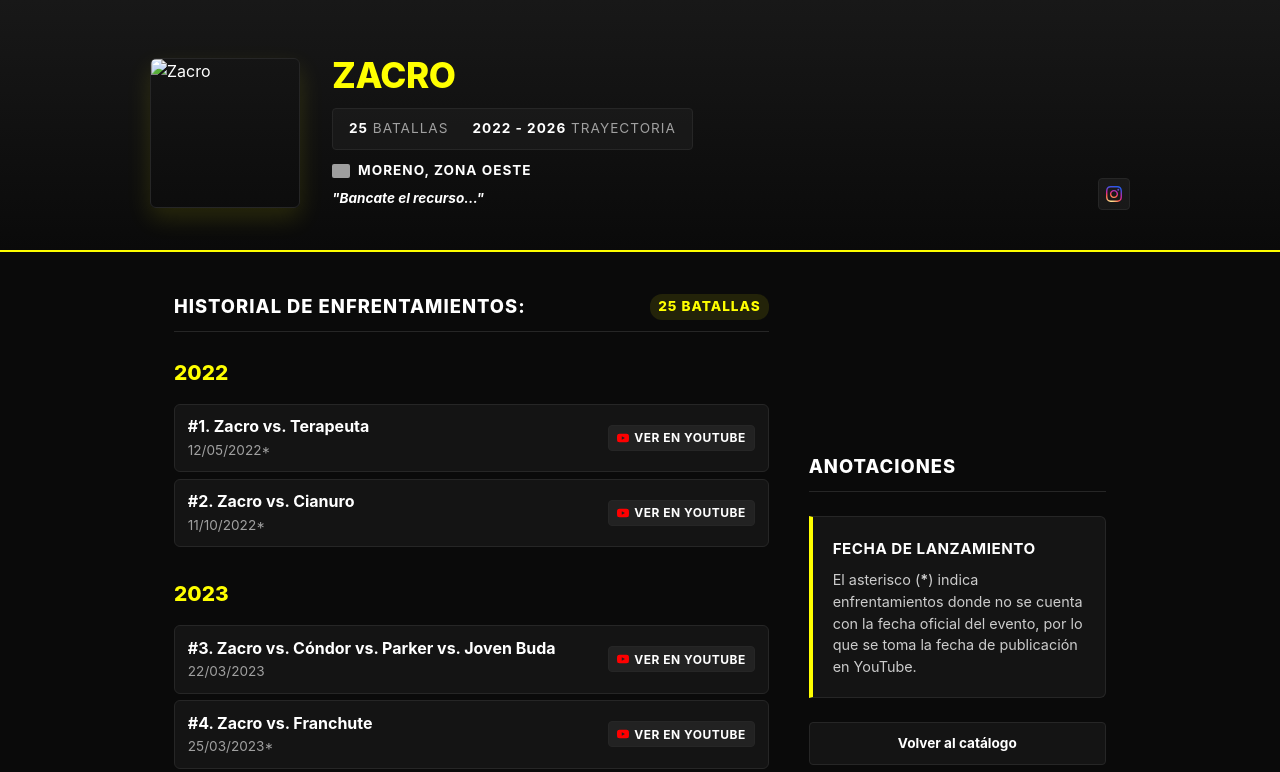
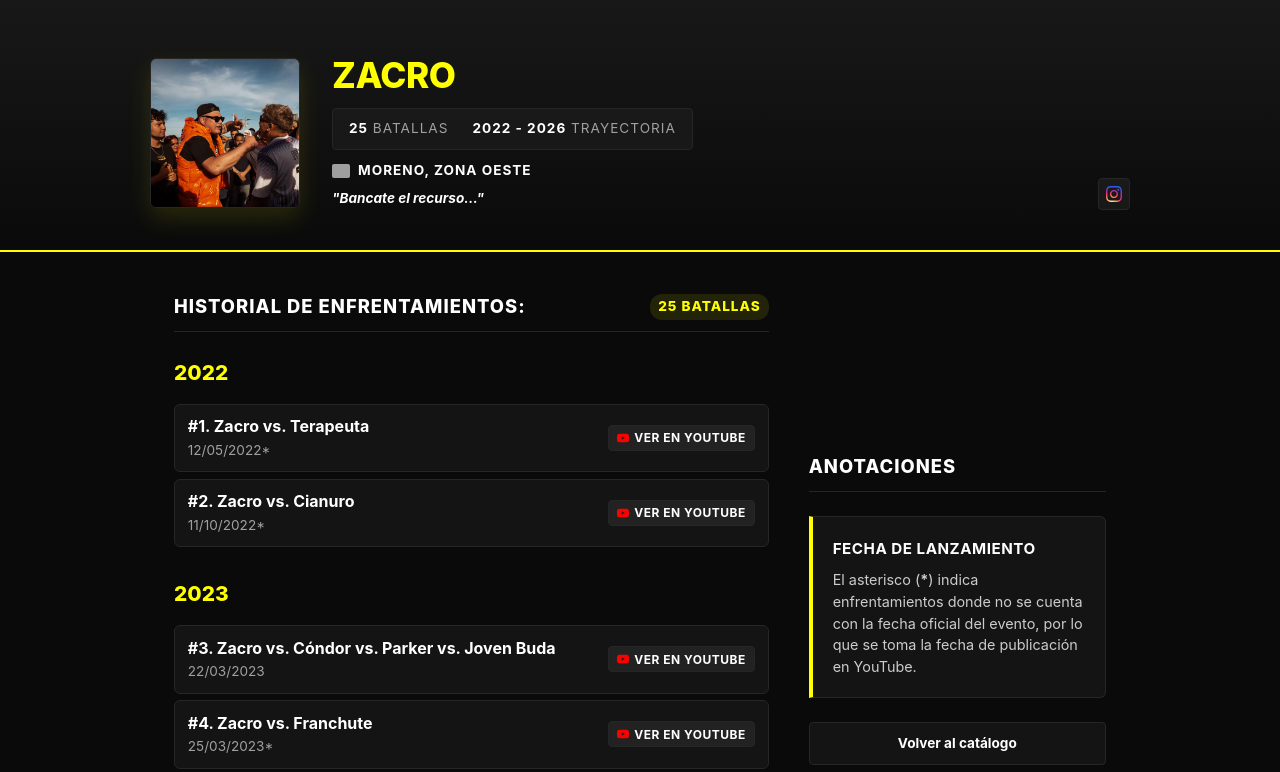
Before and after one commit to battleraphispano/catalog, a plain HTML site: page zacro.html in a window 1280 px wide. Shown: the top 772 px of the page. Drawn offline with Linux system fonts and the light colour scheme; grey boxes are pictures that could not be loaded.

Commit message:
Update image format from JPG to JFIF

```diff
--- a/zacro.html
+++ b/zacro.html
@@ -513,7 +513,7 @@
     <div class="container">
       <div class="header-content">
         <div class="cover-art">
-          <img src="zacro.jpg" alt="Zacro">
+          <img src="zacro.jfif" alt="Zacro">
         </div>
         <div class="meta-info">
           <h1><span>Zacro</span></h1>
```
